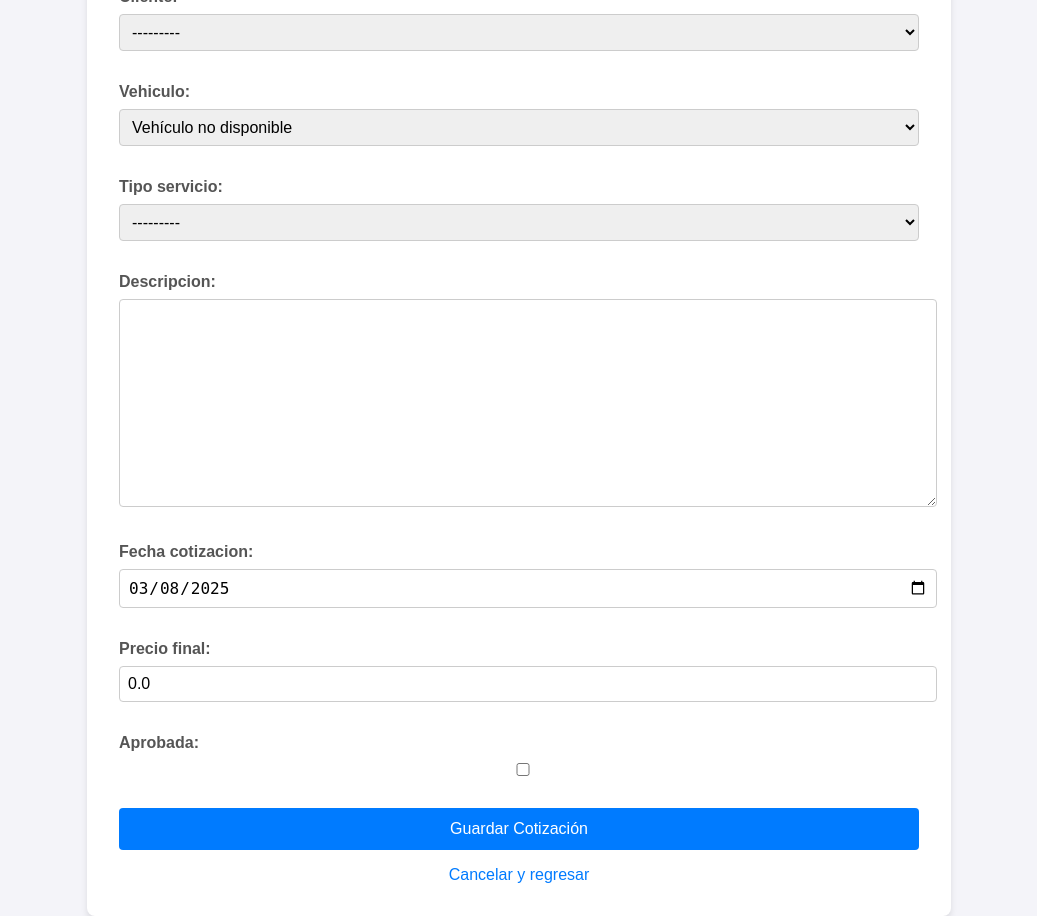
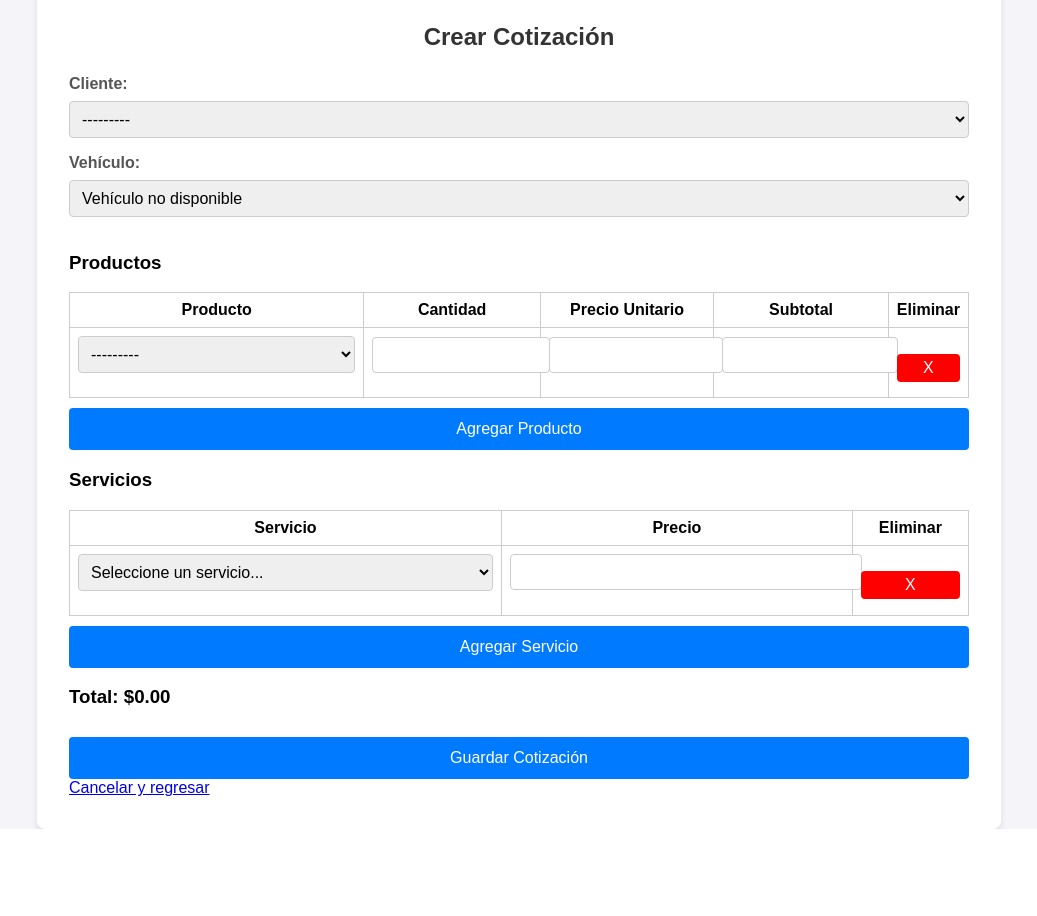
Before and after one commit to magnacin/CRM-Django, a Django app: page /crm/cotizaciones/nuevo/ in a window 1280 px wide. Shown: the whole page, without its empty margins (121-1158 px from the left). After the commit the page ends 829 px from the top, so only its background shows below. Run offline with Django 5.2, Linux system fonts and the light colour scheme; data comes from the database, SQL or seed files in the repository.

Commit message:
modelo de cotizacion mejorado

```diff
--- a/crm/forms.py
+++ b/crm/forms.py
@@ -130,16 +130,19 @@ from .models import Cotizacion, Vehiculo
 from django import forms
 from .models import Cotizacion, Vehiculo
 
+from django import forms
+from django.forms import inlineformset_factory
+from .models import Cotizacion, DetalleCotizacion
+
 class CotizacionForm(forms.ModelForm):
 
     fecha_cotizacion = forms.DateField(
-        widget=forms.TextInput(attrs={'type': 'date'}),
-        initial=datetime.today().strftime('%Y-%m-%d')
-    )  # 🔹 Formato de fecha inicial
+        widget=forms.DateInput(attrs={'type': 'date'}),
+        required=True
+    )
     class Meta:
         model = Cotizacion
-        fields = ['cliente', 'vehiculo', 'tipo_servicio', 'descripcion', 'fecha_cotizacion', 'precio_final', 'aprobada']
-
+        fields = ['cliente', 'vehiculo', 'fecha_cotizacion', 'tipo_servicio', 'precio_final', 'descripcion']
     def __init__(self, *args, **kwargs):
         super().__init__(*args, **kwargs)
         # Agregar una opción "Vehículo no disponible" al campo vehiculo
@@ -147,27 +150,22 @@ class CotizacionForm(forms.ModelForm):
         self.fields['vehiculo'].required = False
         self.fields['vehiculo'].empty_label = "Vehículo no disponible"
 
+
 class DetalleCotizacionForm(forms.ModelForm):
     class Meta:
         model = DetalleCotizacion
-        fields = ['producto', 'cantidad', 'precio_unitario']
+        exclude = ['subtotal']
+        #fields = ['producto', 'cantidad', 'precio_unitario', 'subtotal']
+    def __init__(self, *args, **kwargs):
+        super().__init__(*args, **kwargs)
+        if 'subtotal' in self.fields:
+            self.fields['subtotal'].widget.attrs['readonly'] = True
 
+# Formset para manejar múltiples productos en una cotización
+DetalleCotizacionFormSet = inlineformset_factory(
+    Cotizacion, DetalleCotizacion, form=DetalleCotizacionForm, extra=1, can_delete=True
+)
 
-class ProductoForm(forms.ModelForm):
-    class Meta:
-        model = Producto
-        fields = ['descripcion', 'precio_unitario', 'cantidad']
-
-    def clean_descripcion(self):
-        descripcion = convertir_a_mayusculas(self.cleaned_data.get('descripcion'))
-        validar_campo_unico(Producto, 'descripcion', descripcion, self.instance)
-        return descripcion
-
-    def clean_precio_unitario(self):
-        precio = self.cleaned_data.get('precio_unitario')
-        if precio is None or precio <= 0:
-            raise ValidationError("El precio debe ser mayor a 0.")
-        return precio
 
 
 class CatalogoServicioForm(forms.ModelForm):
@@ -202,3 +200,17 @@ class ModuloBolsaAireForm(forms.ModelForm):
         cleaned_data['modelo'] = convertir_a_mayusculas(cleaned_data.get('modelo', ''))
         cleaned_data['numero_parte'] = convertir_a_mayusculas(cleaned_data.get('numero_parte', ''))
         return cleaned_data
+
+
+from django import forms
+from .models import DetalleProducto
+
+class DetalleProductoForm(forms.ModelForm):
+    class Meta:
+        model = DetalleProducto
+        exlude = fields = ['producto', 'cantidad', 'precio_unitario'] #, 'subtotal']
+
+    def __init__(self, *args, **kwargs):
+        super().__init__(*args, **kwargs)
+        # Hacer el campo subtotal solo de lectura
+        # self.fields['subtotal'].widget.attrs['readonly'] = True
--- a/crm/templates/crm/cotizacion_form.html
+++ b/crm/templates/crm/cotizacion_form.html
@@ -19,7 +19,7 @@
         border-radius: 8px;
         box-shadow: 0 4px 6px rgba(0, 0, 0, 0.1);
         width: 100%;
-        max-width: 800px;
+        max-width: 900px;
       }
       h2 {
         text-align: center;
@@ -51,46 +51,108 @@
         cursor: pointer;
         font-size: 1rem;
         width: 100%;
+        margin-top: 10px;
       }
       button:hover {
         background-color: #0056b3;
       }
-      a {
-        display: block;
+      table {
+        width: 100%;
+        border-collapse: collapse;
+        margin-top: 15px;
+      }
+      th,
+      td {
+        border: 1px solid #ccc;
+        padding: 8px;
         text-align: center;
-        margin-top: 1rem;
-        color: #007bff;
-        text-decoration: none;
       }
-      a:hover {
-        text-decoration: underline;
+      .remove-btn {
+        background-color: red;
+        color: white;
+        border: none;
+        cursor: pointer;
+        padding: 5px;
       }
     </style>
   </head>
   <body>
     <div class="form-container">
       <h2>Crear Cotización</h2>
-      <form method="post">
-        {% csrf_token %} {{ form.as_p }}
+      <form method="post" id="cotizacionForm">
+        {% csrf_token %}
+
+        <label for="id_cliente">Cliente:</label>
+        {{ form.cliente }}
+
+        <label for="id_vehiculo">Vehículo:</label>
+        {{ form.vehiculo }}
+
+        <h3>Productos</h3>
+        <table id="productosTable">
+          <thead>
+            <tr>
+              <th>Producto</th>
+              <th>Cantidad</th>
+              <th>Precio Unitario</th>
+              <th>Subtotal</th>
+              <th>Eliminar</th>
+            </tr>
+          </thead>
+          <tbody>
+            {{ formset_productos.management_form }} {% for form in formset_productos %}
+            <tr class="producto-item">
+              <td>{{ form.producto }}</td>
+              <td>{{ form.cantidad }}</td>
+              <td>{{ form.precio_unitario }}</td>
+              <td>
+                <input type="text" class="subtotal" readonly />
+              </td>
+              <td>
+                <button type="button" class="remove-btn">X</button>
+              </td>
+            </tr>
+            {% endfor %}
+          </tbody>
+        </table>
+        <button type="button" id="addProducto">Agregar Producto</button>
+
+        <h3>Servicios</h3>
+        <table id="serviciosTable">
+          <thead>
+            <tr>
+              <th>Servicio</th>
+              <th>Precio</th>
+              <th>Eliminar</th>
+            </tr>
+          </thead>
+          <tbody>
+            {{ formset_servicios.management_form }} {% for form in formset_servicios %}
+            <tr class="servicio-item">
+              <td>{{ form.tipo_servicio }}</td>
+              <td>{{ form.precio_final }}</td>
+              <td>
+                <button type="button" class="remove-btn">X</button>
+              </td>
+            </tr>
+            {% endfor %}
+          </tbody>
+        </table>
+        <button type="button" id="addServicio">Agregar Servicio</button>
+
+        <h3>Total: $<span id="total">0.00</span></h3>
+
         <button type="submit">Guardar Cotización</button>
+        <a href="{% url 'listar_cotizaciones' %}">Cancelar y regresar</a>
       </form>
-      <a href="{% url 'listar_cotizaciones' %}">Cancelar y regresar</a>
     </div>
 
     <script>
       document.addEventListener("DOMContentLoaded", function () {
+        // 🔹 Filtrar Vehículos por Cliente
         const clienteSelect = document.getElementById("id_cliente");
         const vehiculoSelect = document.getElementById("id_vehiculo");
-        const fechaInput = document.getElementById("id_fecha_cotizacion");
 
-        // 🔹 Autorellenar la fecha con la fecha actual si está vacía
-        if (!fechaInput.value) {
-          let today = new Date();
-          let formattedDate = today.toISOString().split("T")[0]; // Formato YYYY-MM-DD
-          fechaInput.value = formattedDate;
-        }
-
-        // 🔹 Obtener los vehículos asociados al cliente seleccionado
         clienteSelect.addEventListener("change", function () {
           const clienteId = clienteSelect.value;
 
@@ -99,7 +161,7 @@
               .then((response) => response.json())
               .then((data) => {
                 vehiculoSelect.innerHTML =
-                  '<option value="">Vehículo no disponible</option>';
+                  '<option value="">Sin Vehículo</option>';
                 data.forEach((vehiculo) => {
                   vehiculoSelect.innerHTML += `<option value="${vehiculo.id}">${vehiculo.marca} ${vehiculo.modelo} (${vehiculo.anio})</option>`;
                 });
@@ -108,10 +170,59 @@
                 console.error("Error al obtener vehículos:", error)
               );
           } else {
-            vehiculoSelect.innerHTML =
-              '<option value="">Vehículo no disponible</option>';
+            vehiculoSelect.innerHTML = '<option value="">Sin Vehículo</option>';
           }
         });
+
+        // 🔹 Agregar Producto
+        document
+          .getElementById("addProducto")
+          .addEventListener("click", function () {
+            let table = document.querySelector("#productosTable tbody");
+            let row = table.insertRow();
+            row.innerHTML = `
+            <td><select name="producto"></select></td>
+            <td><input type="number" name="cantidad" min="1" class="cantidad"></td>
+            <td><input type="text" name="precio_unitario" class="precio-unitario" readonly></td>
+            <td><input type="text" class="subtotal" readonly></td>
+            <td><button type="button" class="remove-btn">X</button></td>
+          `;
+          });
+
+        // 🔹 Agregar Servicio
+        document
+          .getElementById("addServicio")
+          .addEventListener("click", function () {
+            let table = document.querySelector("#serviciosTable tbody");
+            let row = table.insertRow();
+            row.innerHTML = `
+            <td><select name="tipo_servicio"></select></td>
+            <td><input type="text" name="precio_final" class="precio-servicio" readonly></td>
+            <td><button type="button" class="remove-btn">X</button></td>
+          `;
+          });
+
+        // 🔹 Calcular Subtotales y Total
+        document.addEventListener("input", function (event) {
+          if (event.target.classList.contains("cantidad")) {
+            let row = event.target.closest("tr");
+            let cantidad =
+              parseFloat(row.querySelector(".cantidad").value) || 0;
+            let precio =
+              parseFloat(row.querySelector(".precio-unitario").value) || 0;
+            let subtotal = cantidad * precio;
+            row.querySelector(".subtotal").value = subtotal.toFixed(2);
+            calcularTotal();
+          }
+        });
+
+        function calcularTotal() {
+          let total = 0;
+          document.querySelectorAll(".subtotal").forEach((subtotal) => {
+            total += parseFloat(subtotal.value) || 0;
+          });
+          document.getElementById("total").innerText = total.toFixed(2);
+        }
       });
     </script>
   </body>
--- a/crm/views.py
+++ b/crm/views.py
@@ -10,7 +10,7 @@ from .models import (
 )
 from .forms import (
     ClienteForm, VehiculoForm, ServicioForm, DetalleServicioForm,
-    CotizacionForm, DetalleCotizacionForm, ProductoForm, CatalogoServicioForm, ModuloBolsaAireForm
+    CotizacionForm, DetalleCotizacionForm,CatalogoServicioForm, ModuloBolsaAireForm # ProductoForm,
 )
 
 # Funciones auxiliares reutilizables
@@ -242,21 +242,51 @@ def crear_cotizacion(request):
     return render(request, 'crear_cotizacion.html', {'form': form})
 
 
-from django.shortcuts import render, redirect
-from .models import Cotizacion, CatalogoServicio
-from .forms import CotizacionForm
+
+from django.forms import inlineformset_factory
+from django.shortcuts import render, redirect, get_object_or_404
+from .models import Cotizacion, DetalleCotizacion, CatalogoServicio
+from .forms import CotizacionForm, DetalleCotizacionForm, DetalleProductoForm, DetalleProducto
 
 def registrar_cotizacion(request):
-    if request.method == 'POST':
+    DetalleProductoFormSet = inlineformset_factory(
+        Cotizacion,
+        DetalleProducto,
+        form=DetalleProductoForm,
+        extra=1,
+        can_delete=True
+    )
+    DetalleServicioFormSet = inlineformset_factory(
+        Cotizacion,
+        DetalleServicio,
+        form=DetalleServicioForm,
+        extra=1,
+        can_delete=True
+    )
+
+    if request.method == "POST":
         form = CotizacionForm(request.POST)
-        if form.is_valid():
-            cotizacion = form.save(commit=False)  # No guardar todavía
-            cotizacion.calcular_total()  # Calcular el precio final
-            cotizacion.save()  # Guardar la cotización
+        formset_productos = DetalleProductoFormSet(request.POST, prefix="productos")
+        formset_servicios = DetalleServicioFormSet(request.POST, prefix="servicios")
+
+        if form.is_valid() and formset_productos.is_valid() and formset_servicios.is_valid():
+            cotizacion = form.save()
+            formset_productos.instance = cotizacion
+            formset_productos.save()
+            formset_servicios.instance = cotizacion
+            formset_servicios.save()
             return redirect('listar_cotizaciones')
     else:
         form = CotizacionForm()
-    return render(request, 'crm/cotizacion_form.html', {'form': form})
+        formset_productos = DetalleProductoFormSet(prefix="productos")
+        formset_servicios = DetalleServicioFormSet(prefix="servicios")
+
+    return render(request, 'crm/cotizacion_form.html', {
+        'form': form,
+        'formset_productos': formset_productos,
+        'formset_servicios': formset_servicios
+    })
+
 
 def editar_cotizacion(request, pk):
     cotizacion = get_object_or_404(Cotizacion, pk=pk)
```
Also changed, not shown: crm/models.py (+56 -33 lines), crm/migrations/0007_remove_detallecotizacion_precio_total_and_more.py (added), crm/migrations/0008_detalleproducto.py (added), crm/migrations/0009_detalleservicio_cotizacion.py (added), db.sqlite3, 1 other file.
